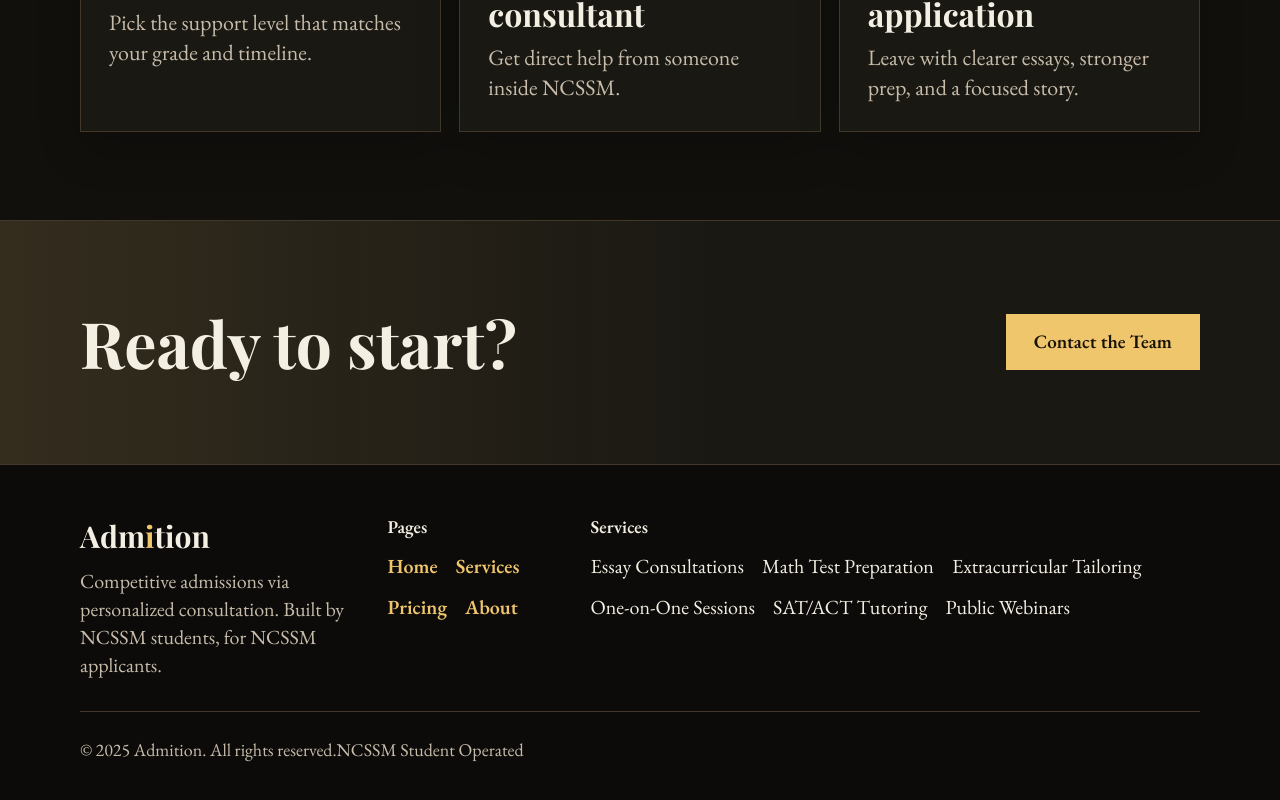
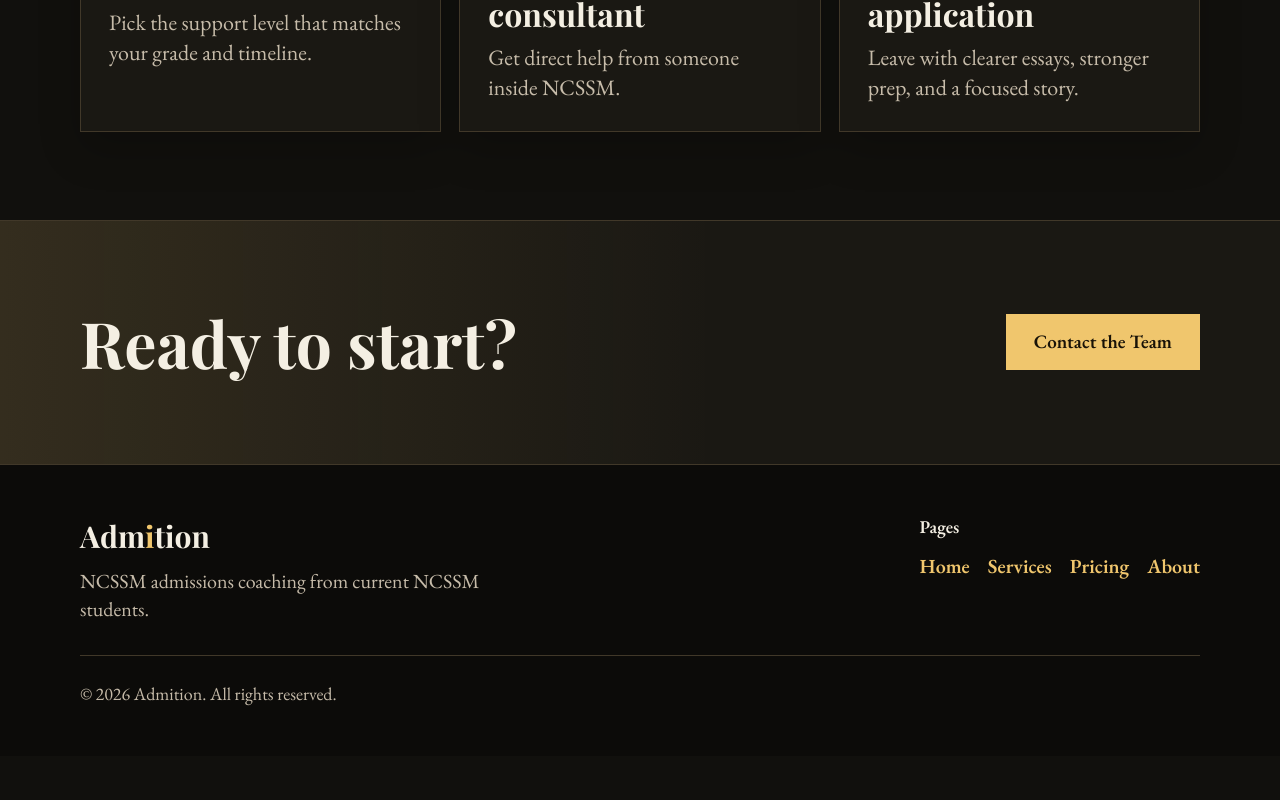
Before and after one commit to abhav24/Admition, a React (Vite) app: page / in a window 1280 px wide. Shown: the part 1454-2254 px from the top of the page. After the commit the page ends 2210 px from the top, so only its background shows below. Built offline with nearby package versions, Linux system fonts and the light colour scheme; a web font is replaced by a local one.

Commit message:
Redesign Admition site — Footer.jsx

```diff
--- a/src/components/Footer.jsx
+++ b/src/components/Footer.jsx
@@ -1,13 +1,4 @@
 import './Footer.css';
-
-const SERVICES = [
-  'Essay Consultations',
-  'Math Test Preparation',
-  'Extracurricular Tailoring',
-  'One-on-One Sessions',
-  'SAT/ACT Tutoring',
-  'Public Webinars',
-];
 
 export default function Footer({ setPage }) {
   const go = (p) => { setPage(p); window.scrollTo(0, 0); };
@@ -19,7 +10,7 @@ export default function Footer({ setPage }) {
           <div>
             <div className="footer-brand">Adm<span>i</span>tion</div>
             <div className="footer-tagline">
-              Competitive admissions via personalized consultation. Built by NCSSM students, for NCSSM applicants.
+              NCSSM admissions coaching from current NCSSM students.
             </div>
           </div>
           <div>
@@ -30,18 +21,9 @@ export default function Footer({ setPage }) {
               ))}
             </ul>
           </div>
-          <div>
-            <div className="footer-col-title">Services</div>
-            <ul className="footer-links">
-              {SERVICES.map(s => (
-                <li key={s}><span>{s}</span></li>
-              ))}
-            </ul>
-          </div>
         </div>
         <div className="footer-bottom">
-          <span>© 2025 Admition. All rights reserved.</span>
-          <span className="footer-ncssm-badge">NCSSM Student Operated</span>
+          <span>© 2026 Admition. All rights reserved.</span>
         </div>
       </div>
     </footer>
```
